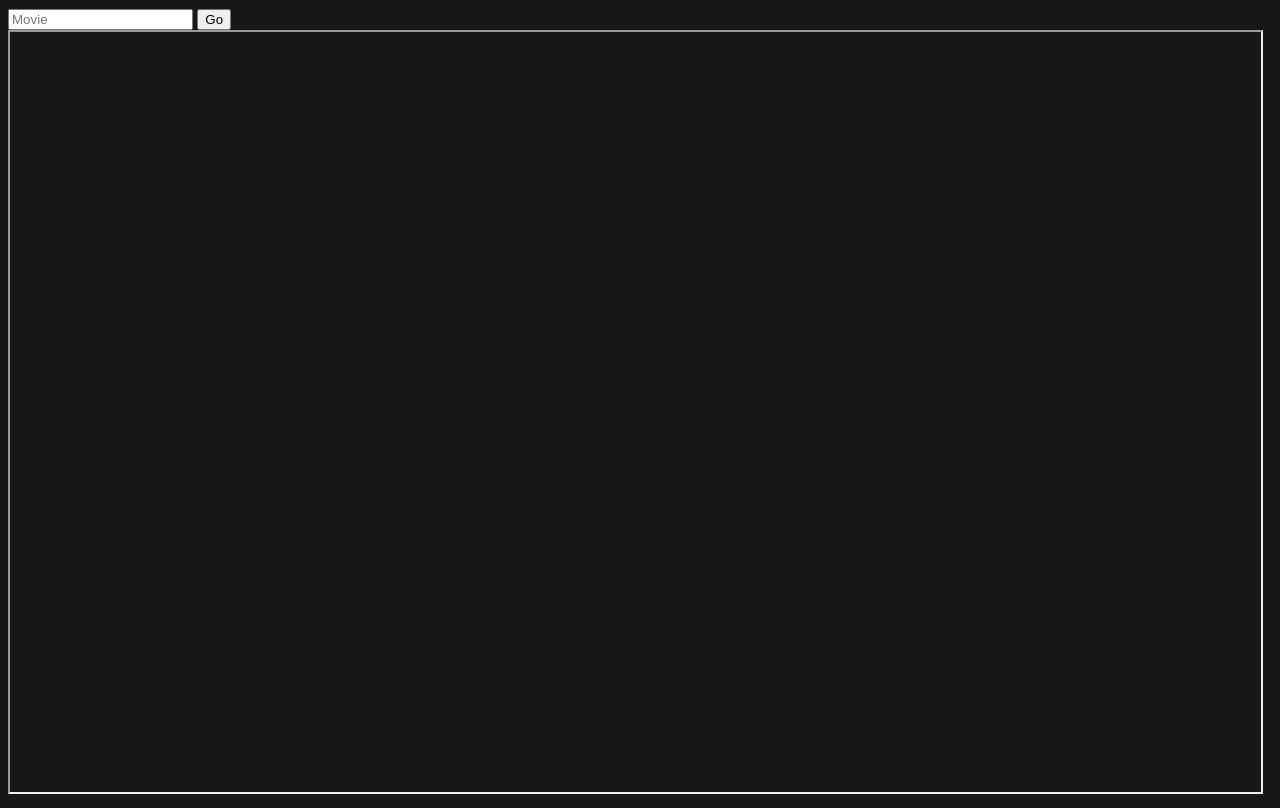
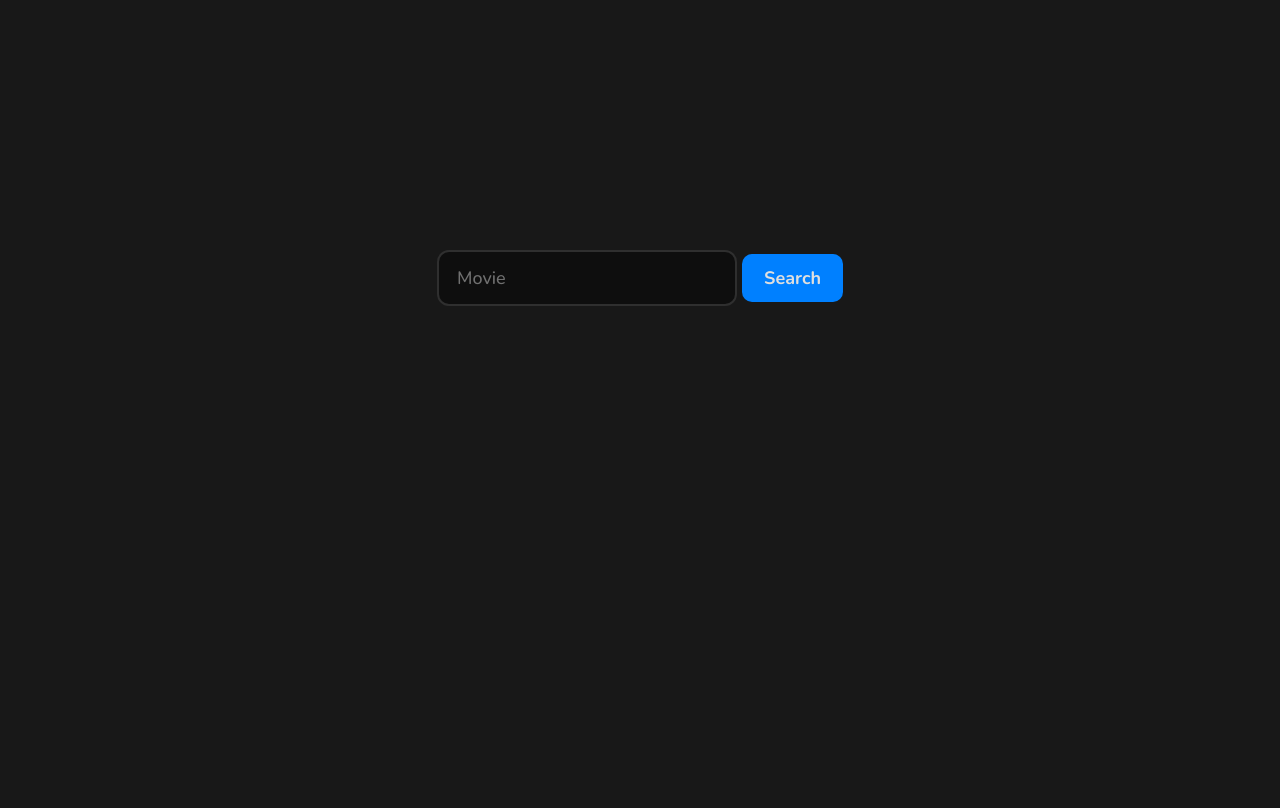
Before and after one commit to GunRattler28/Backspace-Beta, a website: page index.html in a window 1280 px wide. Drawn offline with nearby package versions, Linux system fonts and the light colour scheme.

Commit message:
Adding CSS

```diff
--- a/index.html
+++ b/index.html
@@ -8,8 +8,8 @@
 </head>
 <body>
     <form id="form">
-        <input id="title" type="text" placeholder="Movie">
-        <button type="submit">Go</button>
+        <input id="movie" type="text" placeholder="Movie">
+        <button class="submit" type="submit">Search</button>
     </form>
     <div id="results"></div>
     <iframe id="iframe" allow="fullscreen"></iframe>
--- a/learning.js
+++ b/learning.js
@@ -4,19 +4,22 @@ form.addEventListener('submit', searchMovies)
 
 async function searchMovies(e){
     e.preventDefault()
-    const input = document.getElementById('title').value
+    const input = document.getElementById('movie').value
     const response = await fetch("https://api.imdbapi.dev/search/titles?query=" + encodeURIComponent(input))
     const data = await response.json()
     const allTitles = data.titles
     results.innerHTML = ''
+    results.style.display = 'block'
     for (let i = 0; i < allTitles.length; i++) {
         const movie = allTitles[i]
         const line = document.createElement('div')
         const poster = `<img src=${movie.primaryImage.url} class="poster">`
         const title = movie.primaryTitle
-        line.innerHTML = poster + " " + title
+        line.innerHTML = poster + "  " + title
         line.onclick = function() {
             const iframe = document.getElementById('iframe')
+            results.style.display = 'none'
+            iframe.style.display = 'block'
             iframe.src = 'about:blank'
             iframe.src = `https://111movies.com/movie/${movie.id}`
         }
--- a/style.css
+++ b/style.css
@@ -8,13 +8,63 @@ body {
 }
 
 #form {
-    background-color: #181818;
-    color: #fff;
+    display: flex;
+    justify-content: center;
+    align-items: center;
+    gap: 5px;
+    margin: 250px auto;
+}
+
+#movie {
+    background-color: #0e0e0e;
+    color: #dfdfdf;
+    border: 2px solid #2f2f2f;
+    border-radius: 12px;
+    padding: 14px 18px;
+    font-size: 18px;
+    width: 260px;
+    outline: none;
+    font-family: 'Nunito', sans-serif;
+    transition:
+        border-color 0.3s ease,
+        box-shadow 0.3s ease,
+        background-color 0.3s ease;
+}
+
+#movie:hover {
+    background-color: #000;
+    border: 2px solid #555555;
+}
+
+#movie:focus {
+    outline: none;
+    border-color: #0080ff;
+    box-shadow: 0px 0px 5px #0080ff;
+}
+
+#movie::placeholder {
+    color: #707070;
+    font-weight: 500;
+}
+
+.submit {
+    height: 48px;
+    padding: 14px 22px;
+    background-color: #0080ff;
+    color: #dfdfdf;
+    border: none;
+    border-radius: 10px;
+    padding: 12px 22px;
+    font-size: 18px;
+    font-family: 'Nunito', sans-serif;
+    font-weight: 700;
 }
 
 #iframe {
+    display: none;
     height: 95vh;
     width: 99%;
+    border: none;
 }
 
 .poster {
```
